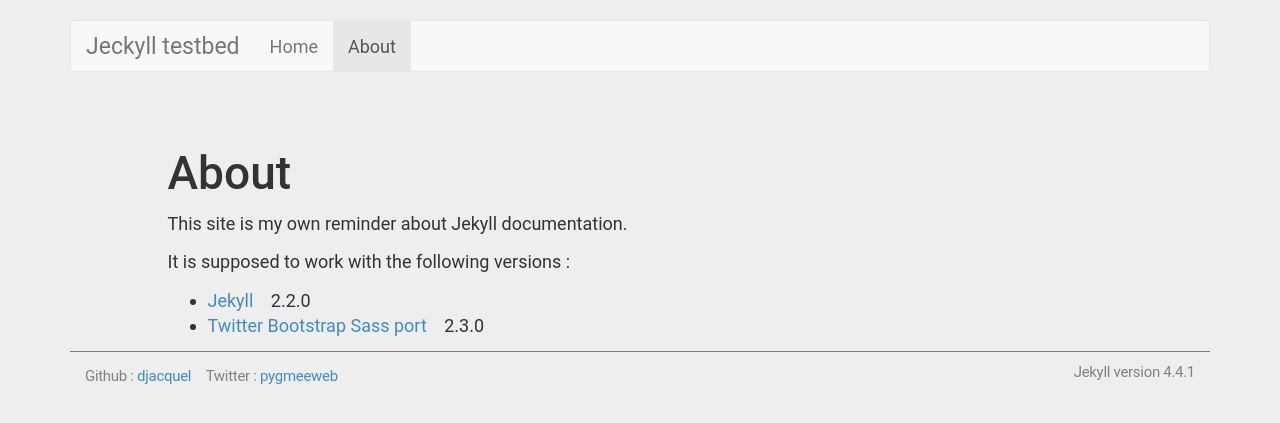
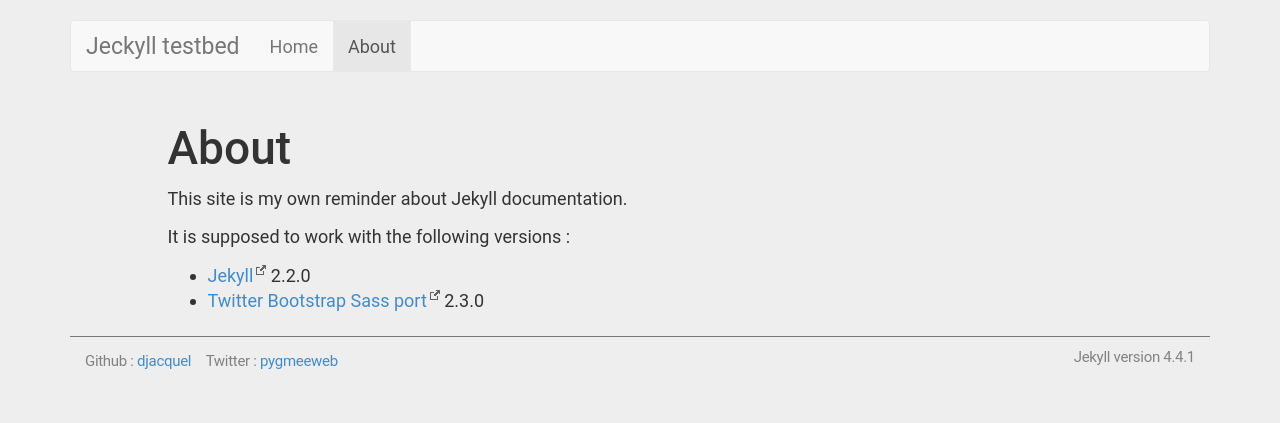
Before and after one commit to djacquel/JekyllDoc, a Jekyll site: the page built from about.md, in a window 1280 px wide. Shown: the top 423 px of the page. Built offline with Jekyll 4.4.1, drawn with Linux system fonts in a browser that asks for light colours; nearby versions of some CDN libraries.

Commit message:
external links script - do nothing on noIcon class

```diff
--- a/assets/javascripts/scripts.js
+++ b/assets/javascripts/scripts.js
@@ -6,8 +6,13 @@
     var links = document.links;
     for (var i = 0, linksLength = links.length; i < linksLength; i++) {
        if (links[i].hostname != window.location.hostname) {
-           links[i].target = '_blank';
-           links[i].className += ' externalLink'
+
+          if(!$(links[i]).parents('.noIcon').length) {
+              console.log("setting class")
+              links[i].target = '_blank';
+              links[i].className += ' externalLink';
+          };
+
        }
     }
 })();
--- a/assets/stylesheets/style.scss
+++ b/assets/stylesheets/style.scss
@@ -8,7 +8,7 @@
    External links icon
    ========================================================================== */
 .externalLink{
-    background: url(../img/external_link_icon_black.gif) no-repeat top right;
+    background: url(../assets/img/external_link_icon_black.gif) no-repeat top right;
     padding-right: 13px;
 }
 
@@ -49,12 +49,38 @@
     margin: 5px 0;
 }
 
+.post-header h1{
+  margin-top: 0;
+}
+
+
+
+
+
+
+
+
+
+
+
+
+
+
+
+
+
+
+
+
+
+
 
 /* Styles from Jekyll css */
 /* ----------------------------------------------------------*/
 .site-footer {
   border-top: 1px solid $gray-light;
   padding-top: 10px;
+  margin-top: 10px;
 }
 .site-footer ul { list-style: none; }
 
```
